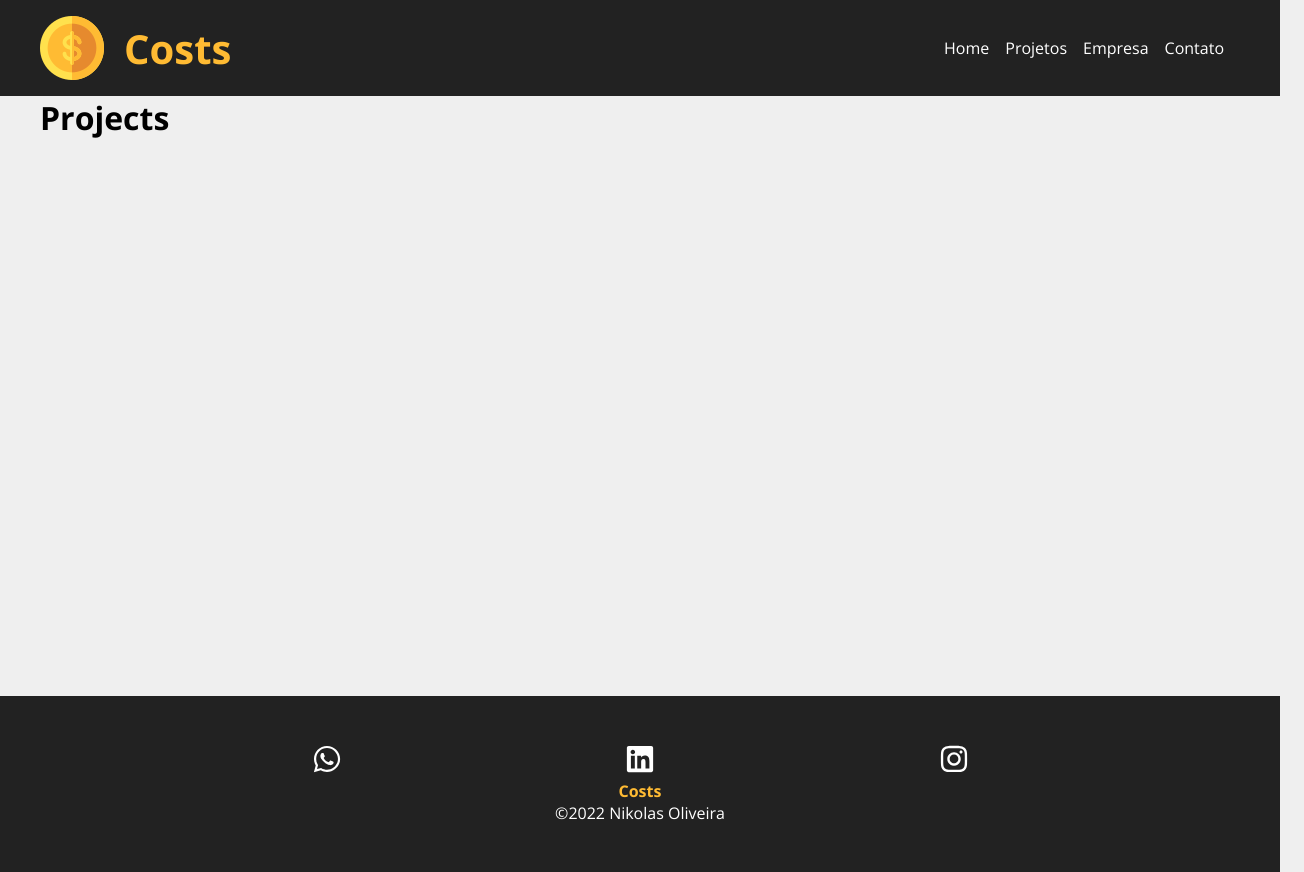
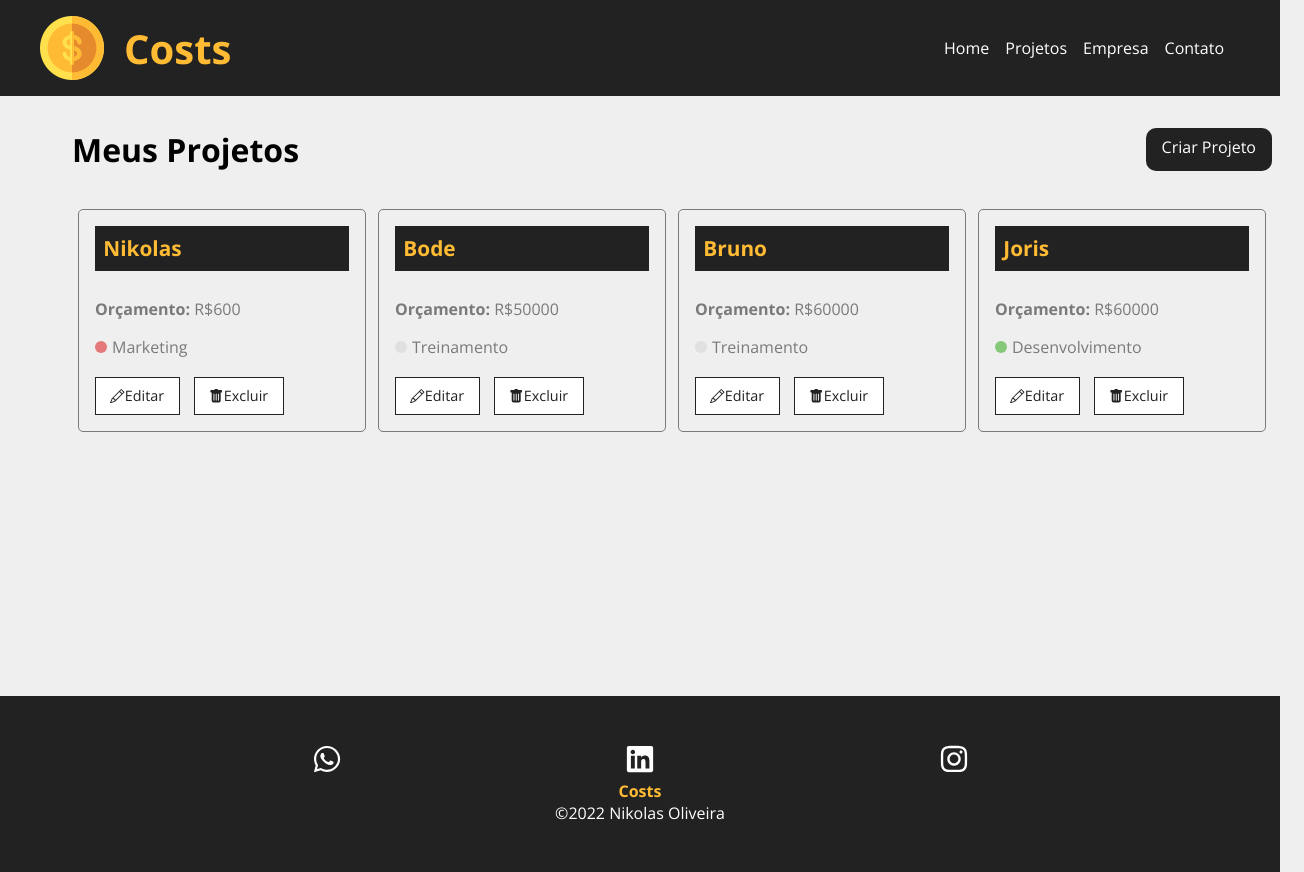
Before and after one commit to NikolasOliveir4/Manager-js-react, a React (Create React App) app: page /projects in a window 1280 px wide. Shown: the whole page, 1304 px wide, since content can reach past the window. Built offline with nearby package versions, Linux system fonts and the light colour scheme; data requests are answered from the project's data file.

Commit message:
Finalização da tela de adicionar projetos e da Projetos, os dados agora já dinâmicos com o db.json as a server, podendo adicionar e excluir direto do db

```diff
--- a/db.json
+++ b/db.json
@@ -1,26 +1,70 @@
 {
-    "projects":[],
-    "categories":[
+  "projects": [
+    {
+      "name": "Nikolas",
+      "budget": "600",
+      "category": {
+        "id": "3",
+        "name": "Marketing"
+      },
+      "cost": 0,
+      "services": [],
+      "id": 1
+    },
+    {
+      "name": "Bode",
+      "budget": "50000",
+      "category": {
+        "id": "5",
+        "name": "Treinamento"
+      },
+      "cost": 0,
+      "services": [],
+      "id": 2
+    },
+    {
+      "name": "Bruno",
+      "budget": "60000",
+      "category": {
+        "id": "5",
+        "name": "Treinamento"
+      },
+      "cost": 0,
+      "services": [],
+      "id": 3
+    },
+    {
+      "name": "Joris",
+      "budget": "60000",
+      "category": {
+        "id": "2",
+        "name": "Desenvolvimento"
+      },
+      "cost": 0,
+      "services": [],
+      "id": 4
+    }
+  ],
+  "categories": [
     {
       "id": 1,
-            "name":"Infra"
+      "name": "Infra"
     },
     {
       "id": 2,
-            "name":"Desenvolvimento"
+      "name": "Desenvolvimento"
     },
     {
       "id": 3,
-            "name":"Marketing"
+      "name": "Marketing"
     },
     {
       "id": 4,
-            "name":"Planejamento"
+      "name": "Planejamento"
     },
     {
       "id": 5,
-            "name":"Treinamento"
+      "name": "Treinamento"
     }
-
   ]
 }
--- a/src/components/form/Select.js
+++ b/src/components/form/Select.js
@@ -1,10 +1,10 @@
 import styles from './Select.module.css'
 
-function Select({text, name, options, handlesOnChange, value}){
+function Select({text, name, options, handleOnChange, value}){
     return(
         <div className={styles.form_control}>
             <label htmlFor={name}>{text} </label>
-            <select name={name} id={name}>
+            <select name={name} id={name} onChange={handleOnChange} value={value || ''}>
                 <option>Selecione uma opção</option>
                 {options.map((option)=>(
                     <option value={option.id} key={option.id}>{option.name}</option>
--- /dev/null
+++ b/src/components/layouts/Message.js
@@ -0,0 +1,35 @@
+import {useState, useEffect} from 'react'
+
+import styles from './Message.module.css'
+
+function Message({type, msg}){
+
+    const[visible, setVisible] = useState(false)
+
+    useEffect(() =>{
+
+    if(!msg){
+        setVisible(false)
+        return
+    }
+
+    setVisible(true)
+
+    const timer = setTimeout(() => {
+        setVisible(false)
+    }, 3000)
+
+    return () => clearTimeout(timer)
+
+    }, [msg])
+
+    return(
+        <>
+        {visible &&(
+             <div className={`${styles.message} ${styles[type]}`}>{msg}</div>
+        ) }
+        </>
+    )
+}
+
+export default Message
--- /dev/null
+++ b/src/components/layouts/Message.module.css
@@ -0,0 +1,22 @@
+.message{
+    width: 100%;
+    padding: 1em;
+    border: 1px solid #000;
+    margin: 0 auto;
+    text-align: center;
+    margin-bottom: 2em;
+    border-radius: 5px;
+}
+
+
+.sucess {
+    color: #155724;
+    background-color: #D4EDDA;
+    border-color: #C3E6CB;
+}
+
+.error{
+    color: #721c24;
+    background-color:#f8d7da ;
+    border-color: #f5c6db;
+    }
--- a/src/components/pages/NewProject.js
+++ b/src/components/pages/NewProject.js
@@ -1,14 +1,41 @@
+import {useNavigate} from 'react-router-dom'
+
 import ProjectForm from '../project/ProjectForm'
 import styles from './NewProject.module.css'
 
 
 
 function NewProject(){
+
+    const navigate = useNavigate()
+
+    function createPost(project){
+        //initialize cost and services
+        project.cost= 0
+        project.services= []
+
+        fetch('http://localhost:5000/projects',{
+            method: 'POST',
+            headers: {
+                'Content-type' : 'application/json',
+            },
+            body: JSON.stringify(project),
+
+        })
+        .then((resp) => resp.json())
+        .then((data) => {
+            console.log(data)
+            //redirect
+            navigate('/projects', {state: {message: 'Projeto criado com sucesso'}})
+        })
+        .catch(err=>console.log(err))
+    }
+
     return (
         <div className={styles.newproject_container}>
             <h1>Criar projeto</h1>
             <p>Crie o seu projeto para depois controlá-lo</p>
-            <ProjectForm btnText='Criar projeto'/>
+            <ProjectForm handleSubmit={createPost} btnText='Criar projeto'/>
         </div>
     )
 }
--- a/src/components/pages/Projects.js
+++ b/src/components/pages/Projects.js
@@ -1,6 +1,62 @@
+import { useLocation } from "react-router-dom"
+
+
+import Message from "../layouts/Message"
+import Container from '../layouts/Container'
+import LinkButton from "../layouts/LinkButton"
+import CardProject from "../project/CardProject"
+
+import styles from './Projects.module.css'
+import { useState, useEffect } from "react"
+
 function Projects(){
+
+    const[ projects, setProjects] = useState([])
+
+    const location = useLocation()
+    let message = ''
+    if(location.state){
+        message = location.state.message
+    }
+
+    useEffect(() => {
+        fetch('http://localhost:5000/projects',{
+        method: 'GET',
+        hearders: {
+            'Content-Type':'application/json',
+        },
+
+        })
+        .then((resp) => resp.json())
+        .then(data => {
+            console.log(data)
+            setProjects(data)
+        })
+        .catch((err) => console.log(err))
+    }, [])
+
     return (
-        <h1>Projects</h1>
+        <div className={styles.project_container}>
+            <div className={styles.tittle_container}>
+                <h1>Meus Projetos</h1>
+                <LinkButton to='/newproject' text='Criar Projeto'/>
+            </div>
+            {message && <Message type='sucess' msg={message} />}
+            <Container customClass='start'>
+            {projects.length > 0 &&
+            projects.map((project) =>(
+                <CardProject
+                name={project.name}
+                id={project.id}
+                budget={project.budget}
+                category={project.category.name}
+                key={project.id}
+
+                />
+            ))
+            }
+            </Container>
+        </div>
     )
 }
 
--- /dev/null
+++ b/src/components/pages/Projects.module.css
@@ -0,0 +1,9 @@
+.project_container{
+    padding: 2em;
+}
+
+.tittle_container{
+    display: flex;
+    justify-content: space-between;
+    margin-bottom: 2em;
+}
--- /dev/null
+++ b/src/components/project/CardProject.js
@@ -0,0 +1,31 @@
+import { Link } from 'react-router-dom'
+
+import styles from './CardProject.module.css'
+
+import {BsPencil, BsFillTrashFill} from 'react-icons/bs'
+
+function CardProject({id, name, budget, category, handleRemove}){
+    return(
+        <div className={styles.project_card}>
+                <h4>{name}</h4>
+
+                <p>
+                <span>Orçamento:</span> R${budget}
+                </p>
+            <p className={styles.category_text}>
+                <span className={`${styles[category.toLowerCase()]}`}></span> {category}
+            </p>
+
+            <div className={styles.project_card_actions} >
+                <Link to='/'>
+                    <BsPencil /> Editar
+                </Link>
+                <button>
+                    <BsFillTrashFill /> Excluir
+                </button>
+            </div>
+        </div>
+    )
+}
+
+export default CardProject
--- /dev/null
+++ b/src/components/project/CardProject.module.css
@@ -0,0 +1,91 @@
+.project_card{
+    padding: 1em;
+    border: 1px solid #7a7a7a;
+    border-radius: 5px;
+    width: 24%;
+    margin: 0.5%;
+}
+
+.project_card h4{
+    background-color: #222;
+    color: #ffbb33;
+    padding: .4em;
+    margin-bottom: 1.3em;
+    font-size: 1.3em;
+}
+
+.project_card p{
+    color: #7A7A7A;
+    margin-bottom: 1em;
+}
+
+.project_card p span{
+    font-weight: bold;
+}
+
+.category_text{
+    display: flex;
+    align-items: center;
+}
+
+.category_text span{
+    display: block;
+    width: 12px;
+    height: 12px;
+    border-radius: 50%;
+    background-color: #ccc;
+    margin-right: 5px;
+}
+
+.category_text .infra{
+    background-color: rgba(3, 14, 165, 0.493);
+}
+
+.category_text .desenvolvimento{
+    background-color: rgba(27, 160, 0, 0.493);
+}
+
+.category_text .marketing{
+    background-color: rgba(219, 0, 0, 0.493);
+}
+
+.category_text .planejamento{
+    background-color: rgba(255, 251, 4, 0.493);
+}
+
+.category_text .treinamento{
+    background-color: rgba(209, 209, 209, 0.493);
+}
+
+.project_card_actions{
+    margin-top: 1.2em;
+    display: flex;
+    align-items: center;
+}
+
+.project_card_actions a,
+.project_card_actions button{
+    text-decoration: none;
+    border: none;
+    background-color: #fff;
+    color: #222;
+    font-size: .9em;
+    padding: .6em 1em;
+    margin-right: 1em;
+    cursor: pointer;
+    border: 1px solid #222;
+    display: flex;
+    align-items: center;
+    justify-content: center;
+    transition: 0.5s;
+}
+
+;.project_card_actions svg{
+    margin-right: .5em;
+}
+
+.project_card_actions a:hover,
+.project_card_actions button:hover{
+    background-color: #222;
+    color: #ffbb33;
+}
--- a/src/components/project/ProjectForm.js
+++ b/src/components/project/ProjectForm.js
@@ -6,9 +6,10 @@ import SubmitButton from '../form/SubmitButton'
 
 import styles from './ProjectForm.module.css'
 
-function ProjectForm({btnText}){
+function ProjectForm({handleSubmit ,btnText, projectData}){
 
     const [categories, setCategories] = useState([])
+    const [project, setProject] = useState(projectData || {} )
 
     useEffect(()=> {
         fetch('http://localhost:5000/categories',{
@@ -24,12 +25,31 @@ function ProjectForm({btnText}){
         .catch((err) => console.log(err))
     }, [])
 
+    const submit = (e) => {
+        e.preventDefault()
+        handleSubmit(project)
+    }
+
+    function handleChange(e){
+        setProject({...project, [e.target.name]: e.target.value})
+
+    }
+
+    function handleCategory(e){
+        setProject({...project, category:{
+            id: e.target.value,
+            name: e.target.options[e.target.selectedIndex].text,
+            },
+        })
+
+    }
+
     return (
-        <form className={styles.form}>
-            <Input type='text' text='Nome do projeto' name='name' placeholder='Insira o nome do projeto'/>
-            <Input type='number' text='Orçamento do projeto' name='budget' placeholder='Insira o orçamento total'/>
+        <form onSubmit={submit} className={styles.form}>
+            <Input type='text' text='Nome do projeto' name='name' placeholder='Insira o nome do projeto' handleOnChange={handleChange} value={project.name ? project.name : ''}/>
+            <Input type='number' text='Orçamento do projeto' name='budget' placeholder='Insira o orçamento total' handleOnChange={handleChange} value={project.budget ? project.budget : ''}/>
 
-            <Select name='category_id' text='Selecione a categoria' options={categories} />
+            <Select name='category_id' text='Selecione a categoria' options={categories} handleOnChange={handleCategory} value={project.category ? project.category.id : ''}/>
 
             <SubmitButton text={btnText}/>
         </form>
```
Lines whose indentation alone changed are shown as unchanged.
